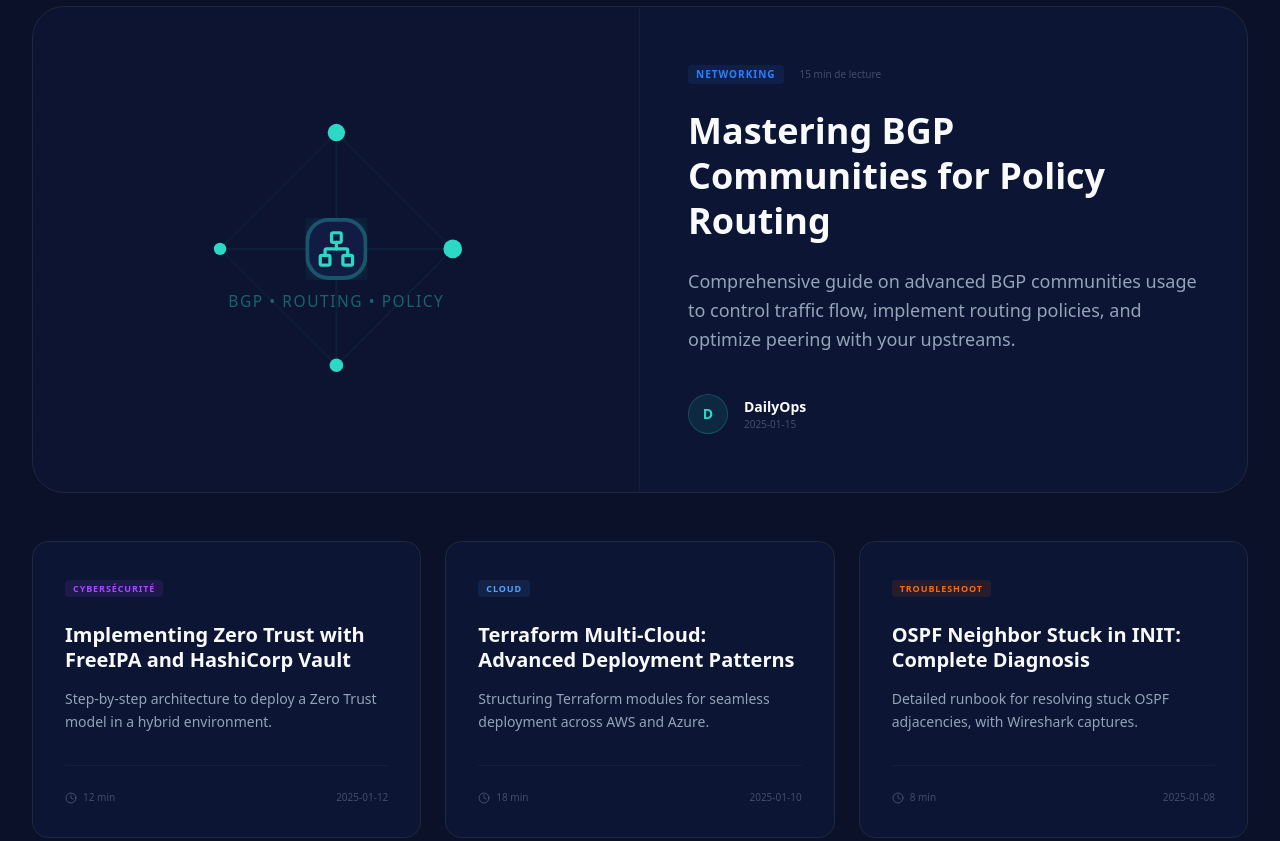
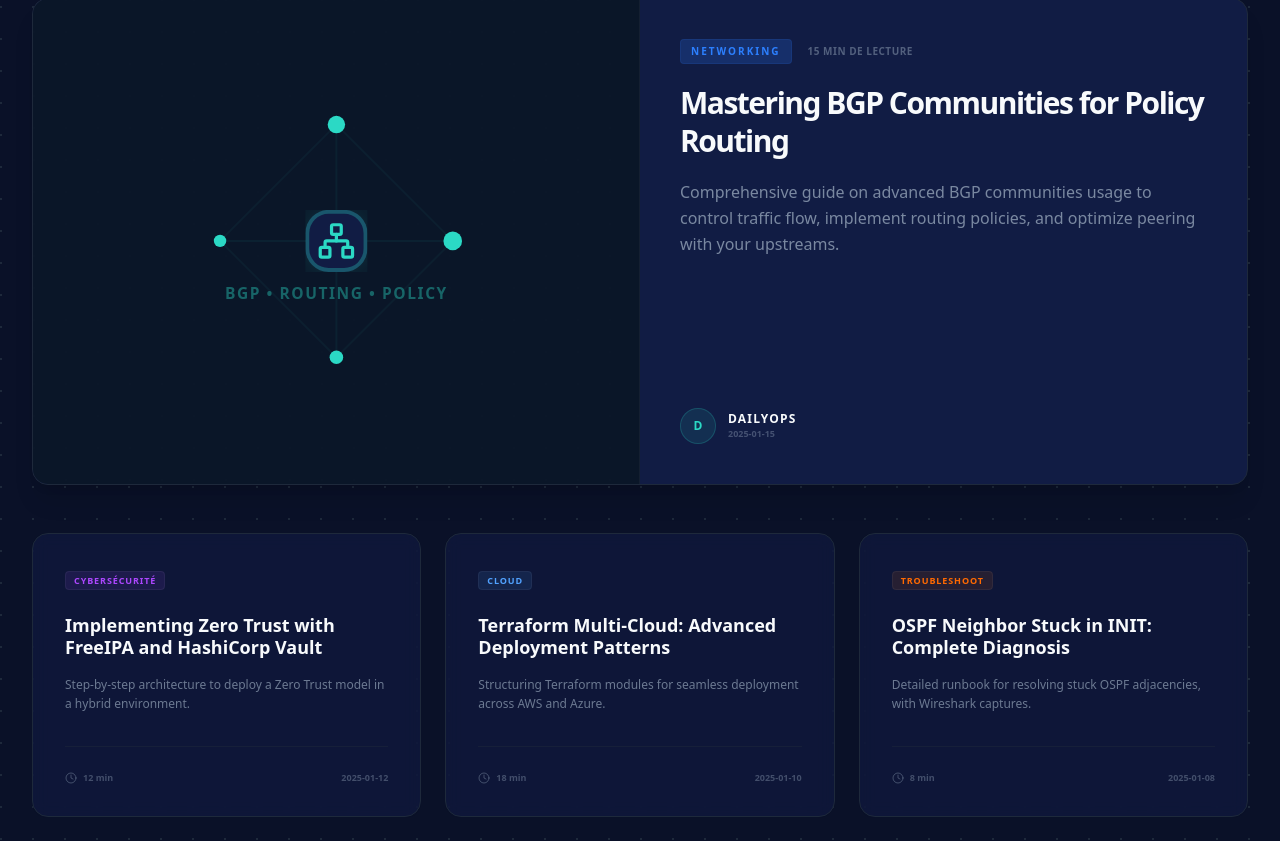
Before and after one commit to lepfsi/Site-PP, a Next.js app: page / in a window 1280 px wide. Shown: the part 1864-2705 px from the top of the page. Built offline with nearby package versions, Linux system fonts and the light colour scheme.

Commit message:
Redesign article

```diff
--- a/src/components/FeaturedArticles.tsx
+++ b/src/components/FeaturedArticles.tsx
@@ -82,20 +82,20 @@ function AnimatedTopology() {
           transition={{ duration: 4, repeat: Infinity, delay: 1 }}
         />
 
-        {/* Animated Nodes */}
+        {/* Nodes from image */}
         <motion.circle cx="50" cy="20" r="1.5" className="fill-turquoise" animate={{ r: [1.5, 2.5, 1.5] }} transition={{ duration: 2, repeat: Infinity }} />
         <motion.circle cx="20" cy="50" r="1.5" className="fill-turquoise" animate={{ r: [1.5, 2.5, 1.5] }} transition={{ duration: 2, repeat: Infinity, delay: 0.5 }} />
         <motion.circle cx="50" cy="80" r="1.5" className="fill-turquoise" animate={{ r: [1.5, 2.5, 1.5] }} transition={{ duration: 2, repeat: Infinity, delay: 1 }} />
         <motion.circle cx="80" cy="50" r="1.5" className="fill-turquoise" animate={{ r: [1.5, 2.5, 1.5] }} transition={{ duration: 2, repeat: Infinity, delay: 1.5 }} />
 
-        {/* Central Icon */}
+        {/* Central Icon Area */}
         <foreignObject x="42" y="42" width="16" height="16">
           <div className="w-full h-full flex items-center justify-center bg-bg-secondary rounded-md border border-turquoise/30 shadow-[0_0_10px_rgba(45,212,191,0.2)]">
             <Network size={10} className="text-turquoise" />
           </div>
         </foreignObject>
 
-        <text x="50" y="65" textAnchor="middle" className="text-[4px] font-mono fill-turquoise opacity-40 uppercase tracking-widest">
+        <text x="50" y="65" textAnchor="middle" className="text-[4px] font-mono fill-turquoise opacity-40 uppercase tracking-widest font-bold">
           BGP • ROUTING • POLICY
         </text>
       </svg>
@@ -107,53 +107,54 @@ export default function FeaturedArticles() {
   const { t } = useLanguage();
 
   return (
-    <section id="articles" className="py-24 bg-bg-primary">
-      <div className="container-custom">
+    <section id="articles" className="py-24 bg-bg-primary relative overflow-hidden noc-grid">
+      {/* Cadrillé background effect */}
+      <div className="absolute inset-0 noc-grid opacity-10 pointer-events-none"></div>
+
+      <div className="container-custom relative z-10">
         <div className="flex justify-between items-end mb-12">
-          <div>
-            <h2 className="text-4xl font-black tracking-tight text-text-primary mb-2">Featured articles</h2>
-          </div>
+          <h2 className="text-4xl font-black tracking-tight text-text-primary uppercase">Featured articles</h2>
           <Link href="#" className="flex items-center text-xs font-black uppercase tracking-widest text-turquoise hover:underline group">
             All articles <ArrowRight size={14} className="ml-2 group-hover:translate-x-1 transition-transform" />
           </Link>
         </div>
 
-        {/* Featured Article Card (Image 2 style) */}
+        {/* COMPACT Featured Article Card (Image Reference style) */}
         <motion.div
           initial={{ opacity: 0, y: 20 }}
           whileInView={{ opacity: 1, y: 0 }}
           viewport={{ once: true }}
-          className="relative bg-bg-secondary/40 border border-border-main rounded-[2rem] overflow-hidden mb-12 group hover:border-turquoise/30 transition-colors"
+          className="relative bg-bg-secondary border border-border-main rounded-2xl overflow-hidden mb-12 group hover:border-turquoise/30 transition-all shadow-xl"
         >
-          <div className="grid grid-cols-1 lg:grid-cols-2">
-            {/* Left: Animated Graphics */}
-            <div className="h-64 lg:h-auto bg-navy/20 border-r border-border-main/50 relative">
-              <div className="absolute inset-0 noc-grid opacity-10"></div>
+          <div className="grid grid-cols-1 lg:grid-cols-2 min-h-[340px]">
+            {/* Left: Graphic Area - Adjusted sizing */}
+            <div className="h-48 lg:h-auto bg-[#0a1628] border-r border-border-main/50 relative overflow-hidden">
+              <div className="absolute inset-0 noc-grid opacity-5"></div>
               <AnimatedTopology />
             </div>
 
-            {/* Right: Content */}
-            <div className="p-8 md:p-12 flex flex-col justify-center">
-              <div className="flex items-center space-x-4 mb-6">
-                <span className="px-2 py-0.5 rounded bg-blue-500/10 text-blue-500 text-[10px] font-bold uppercase tracking-widest">NETWORKING</span>
-                <span className="text-[10px] font-mono text-text-secondary/40">15 min de lecture</span>
+            {/* Right: Content Area - Refined typography */}
+            <div className="p-8 md:p-10 flex flex-col justify-center">
+              <div className="flex items-center space-x-4 mb-5">
+                <span className="px-2.5 py-1 rounded bg-blue-500/20 text-blue-500 text-[10px] font-black uppercase tracking-[0.2em] border border-blue-500/10">NETWORKING</span>
+                <span className="text-[10px] font-mono text-text-secondary/50 font-bold uppercase tracking-wider">15 min de lecture</span>
               </div>
 
-              <h3 className="text-3xl md:text-4xl font-black text-text-primary mb-6 leading-tight group-hover:text-turquoise transition-colors">
+              <h3 className="text-2xl md:text-3xl font-black text-text-primary mb-5 leading-tight group-hover:text-turquoise transition-colors tracking-tighter">
                 Mastering BGP Communities for Policy Routing
               </h3>
 
-              <p className="text-text-secondary text-base md:text-lg mb-10 leading-relaxed font-medium">
+              <p className="text-text-secondary text-sm md:text-base mb-8 leading-relaxed font-medium opacity-80 line-clamp-3">
                 Comprehensive guide on advanced BGP communities usage to control traffic flow, implement routing policies, and optimize peering with your upstreams.
               </p>
 
-              <div className="flex items-center space-x-4">
-                <div className="w-10 h-10 rounded-full bg-turquoise/10 flex items-center justify-center border border-turquoise/20">
-                  <span className="text-turquoise font-black text-sm">D</span>
+              <div className="flex items-center space-x-3 mt-auto">
+                <div className="w-9 h-9 rounded-full bg-turquoise/10 flex items-center justify-center border border-turquoise/20">
+                  <span className="text-turquoise font-black text-xs">D</span>
                 </div>
                 <div>
-                  <div className="text-sm font-bold text-text-primary">DailyOps</div>
-                  <div className="text-[10px] font-mono text-text-secondary/40">2025-01-15</div>
+                  <div className="text-xs font-bold text-text-primary uppercase tracking-widest">DailyOps</div>
+                  <div className="text-[9px] font-mono text-text-secondary/40 font-bold">2025-01-15</div>
                 </div>
               </div>
             </div>
@@ -168,24 +169,24 @@ export default function FeaturedArticles() {
               initial={{ opacity: 0, y: 20 }}
               whileInView={{ opacity: 1, y: 0 }}
               viewport={{ once: true }}
-              transition={{ delay: index * 0.1 }}
-              className="p-8 bg-bg-secondary/40 border border-border-main rounded-2xl flex flex-col hover:border-turquoise/30 transition-all group"
+              transition={{ delay: index * 0.05 }}
+              className="p-8 bg-bg-secondary/60 border border-border-main rounded-2xl flex flex-col hover:border-turquoise/30 transition-all group backdrop-blur-sm"
             >
               <div className="mb-6">
-                <span className={`px-2 py-0.5 rounded ${article.bg} ${article.color} text-[9px] font-bold uppercase tracking-widest`}>
+                <span className={`px-2 py-0.5 rounded ${article.bg} ${article.color} text-[9px] font-bold uppercase tracking-widest border border-white/5`}>
                   {article.category}
                 </span>
               </div>
 
-              <h4 className="text-xl font-bold text-text-primary mb-4 leading-tight group-hover:text-turquoise transition-colors">
+              <h4 className="text-lg font-bold text-text-primary mb-4 leading-tight group-hover:text-turquoise transition-colors">
                 {article.title}
               </h4>
 
-              <p className="text-text-secondary text-sm mb-8 flex-grow font-medium leading-relaxed">
+              <p className="text-text-secondary text-xs mb-8 flex-grow font-medium leading-relaxed opacity-70">
                 {article.excerpt}
               </p>
 
-              <div className="flex justify-between items-center pt-6 border-t border-border-main/50 text-[10px] font-mono text-text-secondary/40">
+              <div className="flex justify-between items-center pt-6 border-t border-border-main/50 text-[9px] font-mono text-text-secondary/40 font-bold">
                 <span className="flex items-center"><Clock size={12} className="mr-1.5" /> {article.readTime}</span>
                 <span>{article.date}</span>
               </div>
```
